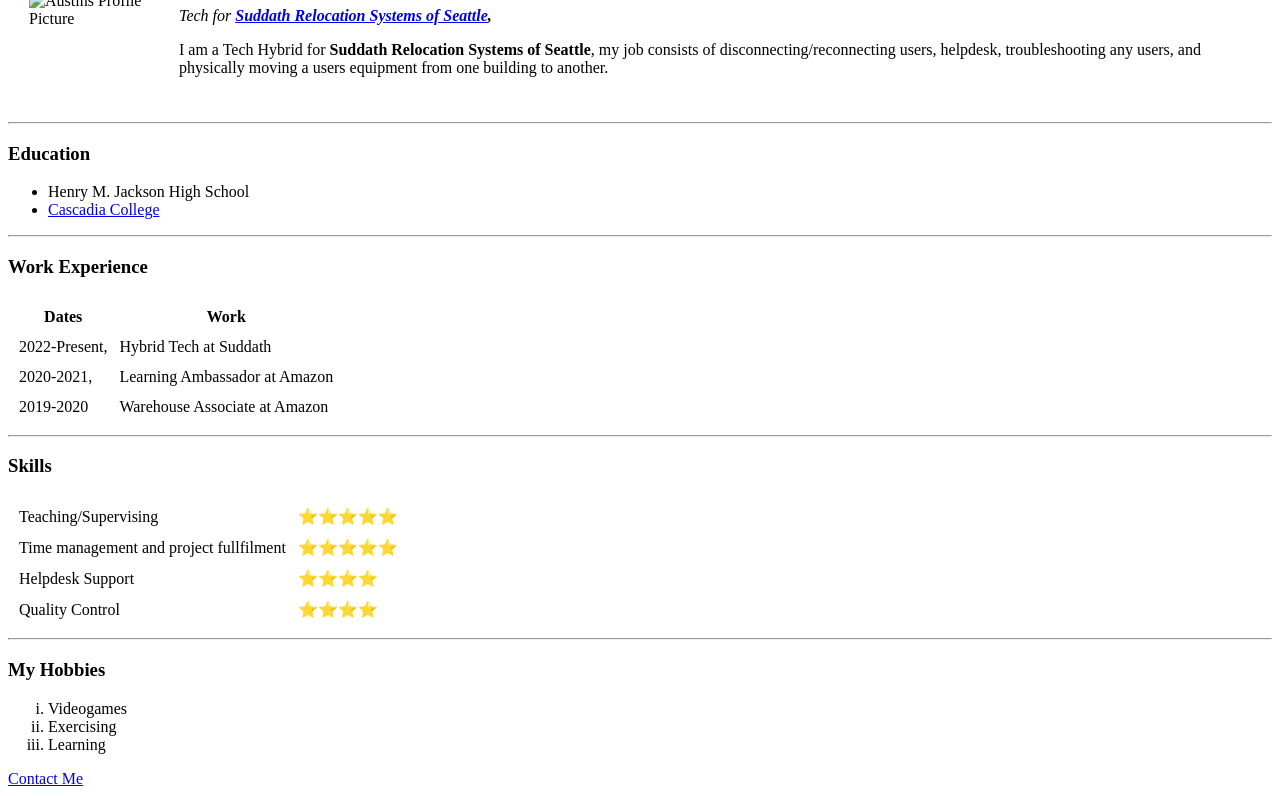
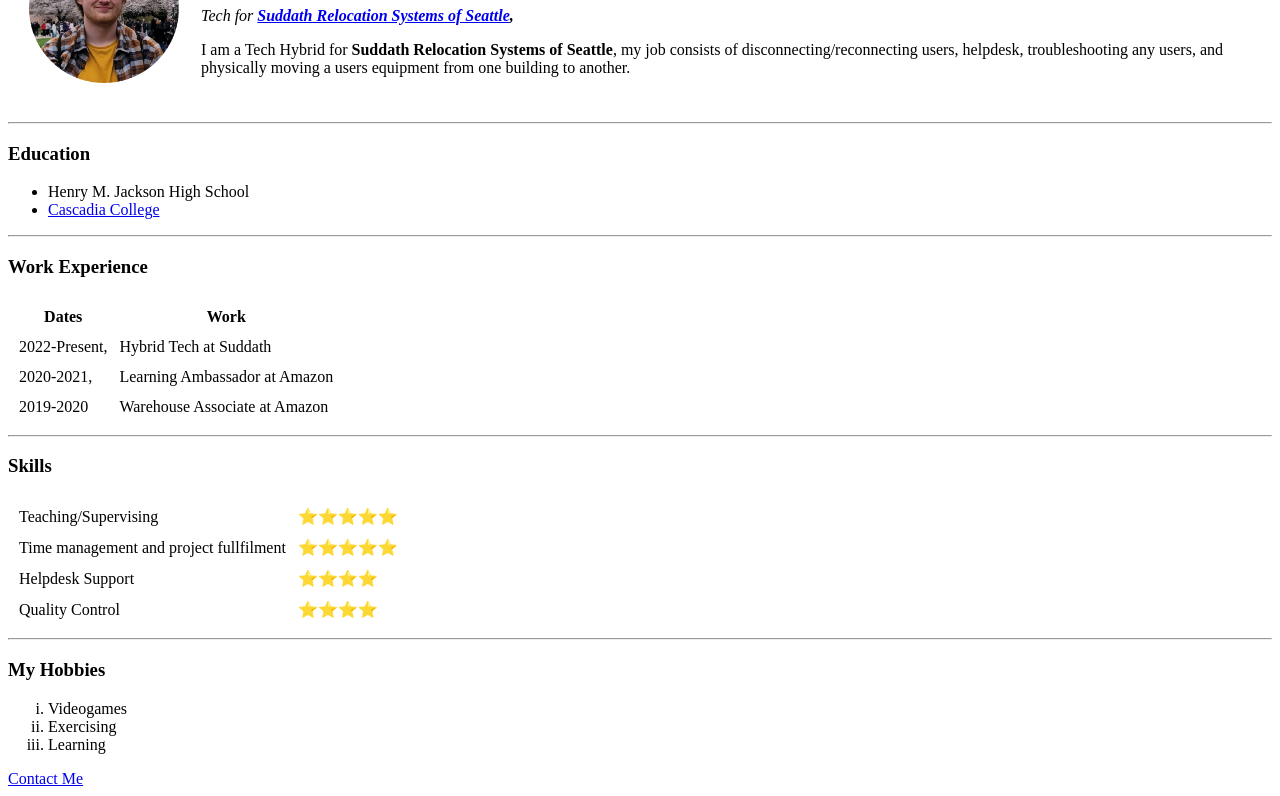
Before and after one commit to AustinKG/cv, a plain HTML site: page index.html in a window 1280 px wide. Shown: the part 102-898 px from the top of the page. Drawn offline with Linux system fonts and the light colour scheme.

Commit message:
Fixed Image

```diff
--- a/index.html
+++ b/index.html
@@ -9,7 +9,7 @@
 <body>
   <table cellspacing="20">
     <tr>
-      <td><img src="austingrant.png" width="150" height="150" alt="Austins Profile Picture"></td>
+      <td><img src="cv/Images/austingrant.png" width="150" height="150" alt="Austins Profile Picture"></td>
       <td>
         <h1>Austin Grant</h1>
         <p><em>Tech for <strong><a href="https://suddath.com/">Suddath Relocation Systems of Seattle</a>,</strong></em></p>
```
